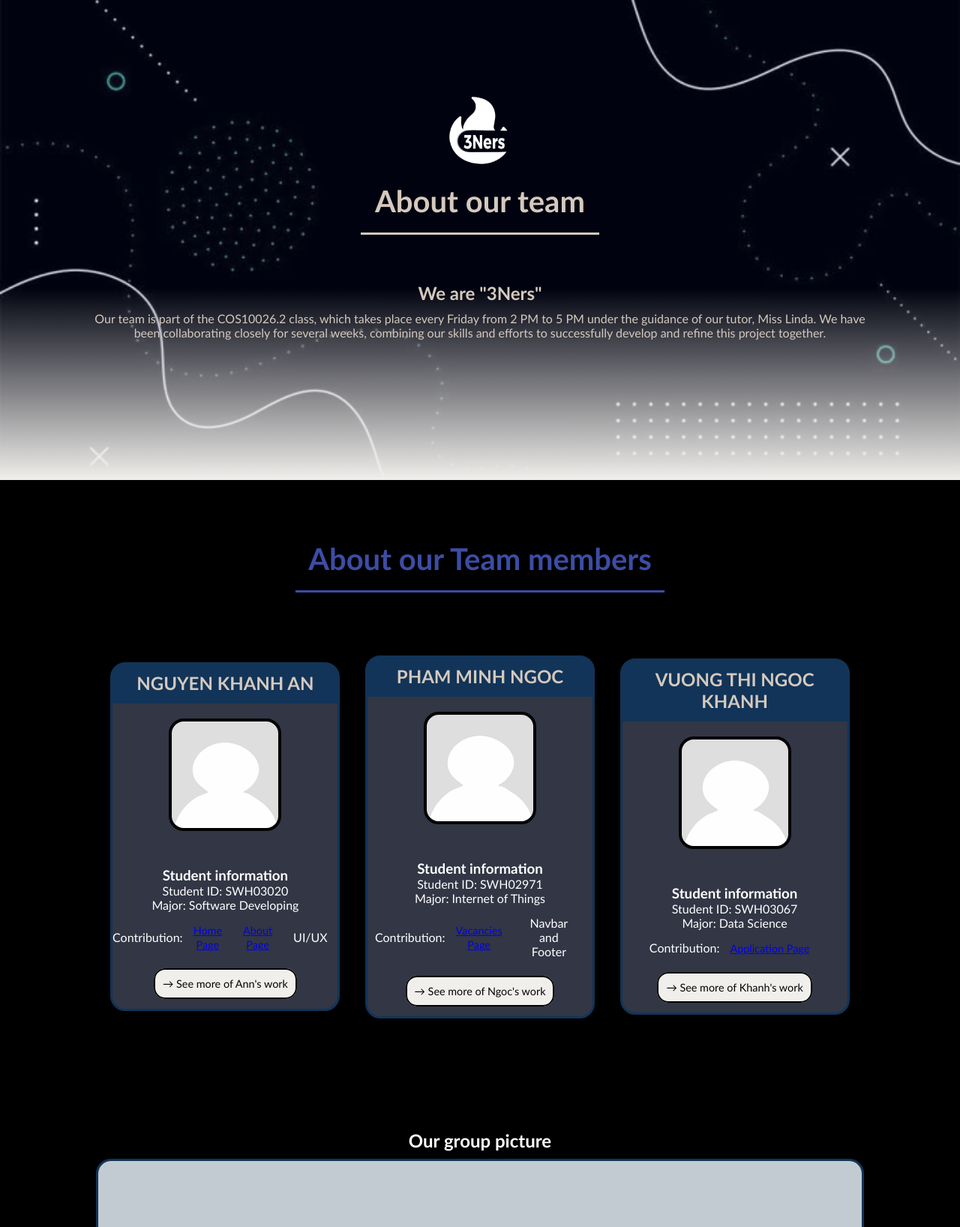
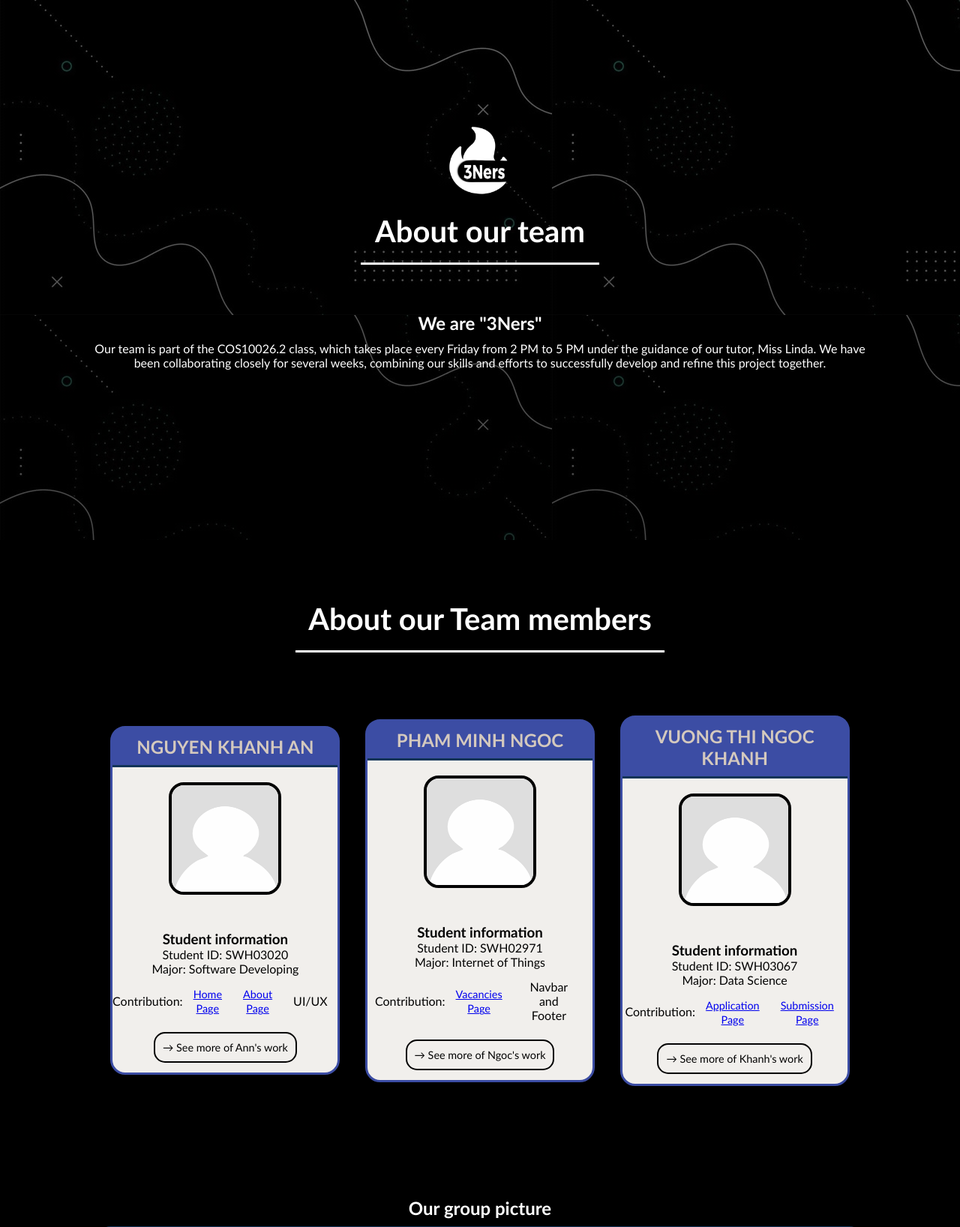
Before and after one commit to AnnNK137/project1, a PHP site: page /project1/about.html in a window 1280 px wide. Shown: the part 63-1699 px from the top of the page at 75% size. Run offline with PHP 8.4, Linux system fonts and the light colour scheme.

Commit message:
changed color theme of about.html

```diff
--- a/project1/about.html
+++ b/project1/about.html
@@ -127,6 +127,7 @@
                     <dl class="center row flex_center">
                         <dt>Contribution:</dt>
                         <dd><a href="apply.html">Application Page</a></dd>
+                        <dd><a href="applysuccess.html">Submission Page</a></dd>
                     </dl>
 
                     <br>
@@ -150,7 +151,7 @@
     </figure>
 
     <!-- INTEREST TABLE -->
-     <section id="ap_interests" class="ap_section flex_center colum">
+     <section id="ap_interests" class="flex_center colum">
         <h3 class="ap_title center">Our interests</h3>
         <table>
             <tr>
--- a/styles/styles.css
+++ b/styles/styles.css
@@ -186,7 +186,7 @@ footer a:hover{
 
 /* Index.html HERO SECTION */
 .hp_hero_section {
-    height: 95vh; /* almost full screen */
+    height: 90vh; /* almost full screen */
     background:
         linear-gradient(rgba(0, 0, 0, 0.6), rgba(0, 0, 0, 0.7)),
         url(../styles/images/ap_background.jpg);  /*put black opacity/gradient over the original background*/
@@ -391,6 +391,7 @@ footer a:hover{
     font-size: 90px;
     font-weight: bold;
     text-shadow: 1px 1px 10px var(--black);
+    border-bottom: 3px solid white; /*adding a line to the titles*/
 }
 .job_sub_menu{
     color: var(--light-beige);
@@ -738,10 +739,10 @@ footer a:hover{
 
 /* About.HTML STYLING */
 .ap_title{ /*title with line below*/
-    color: var(--blue-hightlight);
+    color: white;
     font-size: 2.5rem;
     padding: 1.5%;
-    border-bottom: 3px solid var(--blue-hightlight);
+    border-bottom: 3px solid white;
 }
 
 .ap_desc{
@@ -757,24 +758,26 @@ footer a:hover{
 }
 /* About.html hero section */
 #ap_herosection{
-    height: 80vh; /* almost full screen */
-    background: linear-gradient(to bottom, rgba(0, 20, 121, 0.123) 60%, var(--light-beige) 100%),
-        url("../styles/images/ap_background.jpg") center/cover no-repeat;
+    height: 90vh; /* almost full screen */
+    background:
+        linear-gradient(rgba(0, 0, 0, 0.6), rgba(0, 0, 0, 0.7)),
+        url(../styles/images/ap_background.jpg);  /*put black opacity/gradient over the original background*/
     position: relative; /* anchor for scroll icon later */
     padding: 1rem;
-    color: var(--dark-beige);
+    color: white;
 }
 
 #ap_herosection .ap_title{
-    color: var(--dark-beige);
-    border-color: var(--dark-beige);
+    color: white;
+    border-color: white;
 }
 
 /* ABOUT.html member details */
 .ap_members{
+    color: var(--black);
     margin: 6%;
-    background-color: var(--blue-background);
-    border: 3px solid var(--blue);
+    background-color: var(--light-beige);
+    border: 3px solid var(--blue-hightlight);
     border-radius: 20px;
     text-align: center;
 }
@@ -791,7 +794,7 @@ footer a:hover{
     padding: 10px;
     border-radius: 10px 10px 0 0;
     border-bottom: 3px solid var(--blue);
-    background-color: var(--blue);
+    background-color: var(--blue-hightlight);
     color: var(--dark-beige);
 }
 
@@ -823,18 +826,27 @@ footer a:hover{
 }
 
 /* About.html TABLE */
+#ap_interests{
+    background-color: var(--light-beige);
+    color: var(--black);
+}
+
+#ap_interests .ap_title{
+    color: var(--black);
+    border-color: var(--black);
+}
+
 #ap_interests table{
     margin: 5%;
     width: 80%;
     text-align: center;
     border-collapse: separate; /*allows border radius */
-    border-spacing: 0;
     border-radius: 10px;
-    border: 3px solid var(--blue);
+    border: 3px solid var(--blue-hightlight);
 }
 
 #ap_interests th, #ap_interests td{
-    border: 1px solid var(--blue);
+    border: 1px solid var(--blue-hightlight);
     padding: 20px;
     width: 25%;
     height: 60px;
```
